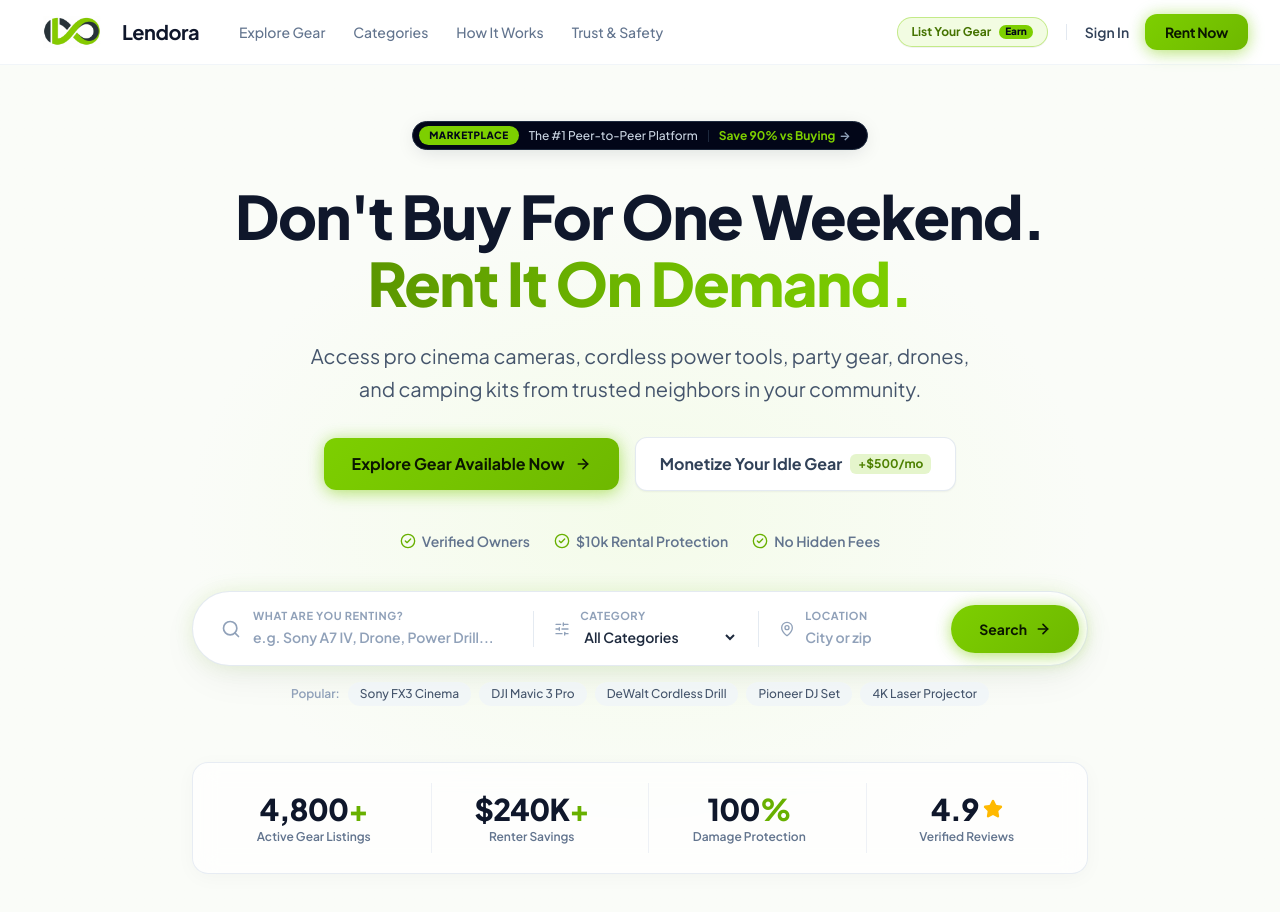
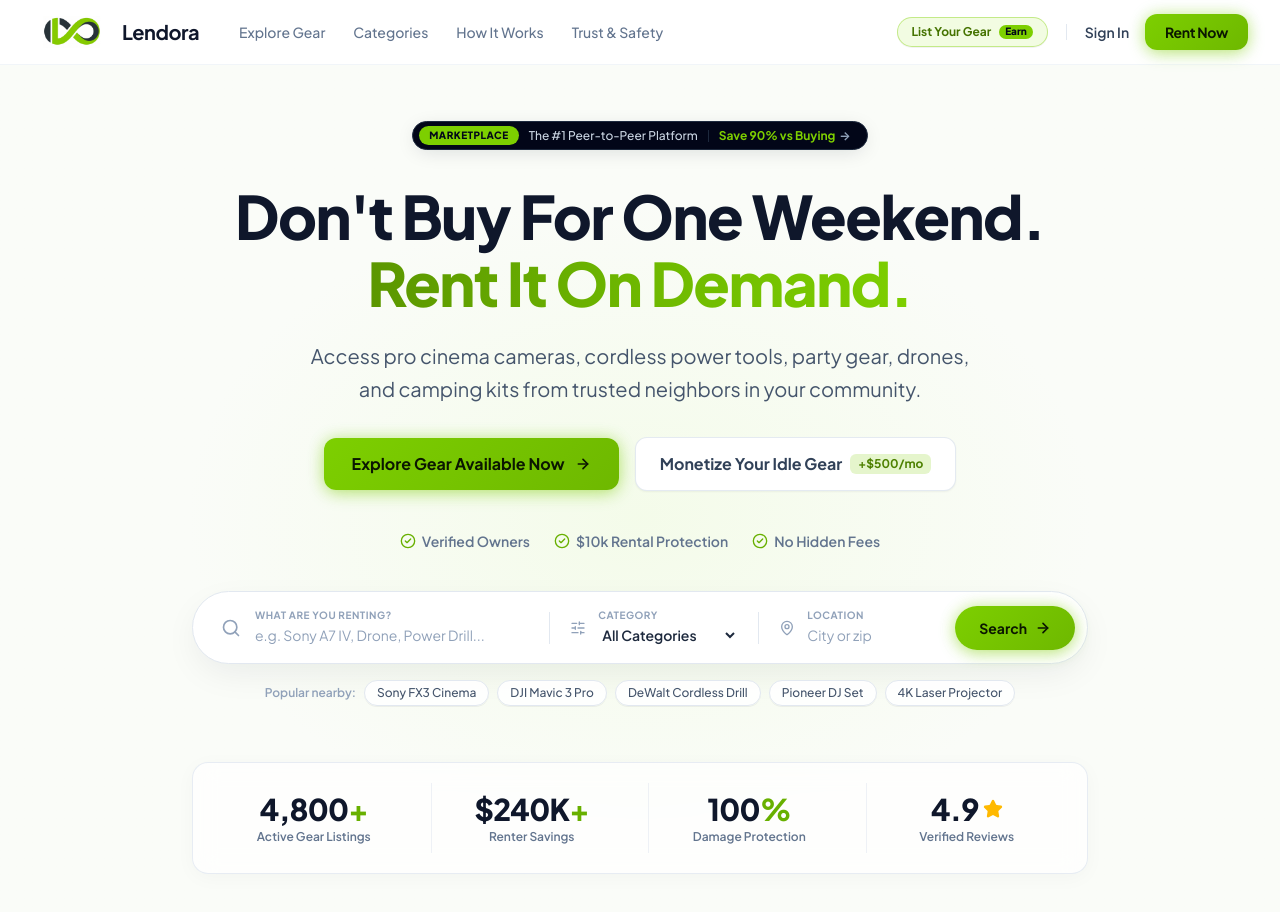
Before and after one commit to Zabedfolio/Lendora, a React (Vite) app: page / in a window 1280 px wide. Shown: the top 912 px of the page. Built offline with nearby package versions, Linux system fonts and the light colour scheme.

Commit message:
style(search): eliminate internal box borders and introduce seamless pill layout with hairline dividers

```diff
--- a/src/components/landing/RentalSearchBar.jsx
+++ b/src/components/landing/RentalSearchBar.jsx
@@ -31,20 +31,20 @@ export default function RentalSearchBar() {
     if (keyword) params.append('q', keyword)
     if (category && category !== 'All Categories') params.append('category', category)
     if (location) params.append('location', location)
+    // Multi-page navigation to /items with filters
     window.location.href = `/items?${params.toString()}`
   }
 
   return (
     <div className="w-full max-w-4xl mx-auto">
-      {/* Seamless Unified Search Bar — No Cluttered Nested Borders */}
-      <div className="bg-white rounded-2xl md:rounded-full border border-slate-200/90 shadow-[0_12px_40px_-6px_rgba(15,23,42,0.08),0_0_20px_rgba(125,207,0,0.12)] p-2 md:p-2 md:pl-7">
-        <form onSubmit={handleSearch} className="flex flex-col md:flex-row md:items-center gap-2 md:gap-0">
-
-          {/* Segment 1: Keyword Search */}
-          <div className="flex-1 flex items-center gap-3 py-2 px-3 md:px-0 md:pr-4 group">
-            <Search className="w-5 h-5 text-slate-400 group-focus-within:text-[#68B000] shrink-0 transition-colors" />
+      {/* Unified Search Pill Container — No inner box borders */}
+      <div className="bg-white p-1.5 sm:p-2 rounded-2xl md:rounded-full border border-slate-200 shadow-[0_12px_36px_-6px_rgba(15,23,42,0.08)] hover:shadow-[0_16px_40px_-6px_rgba(15,23,42,0.12)] transition-shadow duration-300">
+        <form onSubmit={handleSearch} className="flex flex-col md:flex-row items-stretch md:items-center">
+          {/* Keyword Search Field */}
+          <div className="flex-1 flex items-center gap-3.5 px-4 sm:px-5 py-2 rounded-xl md:rounded-full hover:bg-slate-50/90 focus-within:bg-slate-50/90 transition-colors">
+            <Search className="w-5 h-5 text-slate-400 shrink-0" />
             <div className="w-full text-left">
-              <label htmlFor="search-gear" className="block text-[11px] font-bold uppercase tracking-wider text-slate-400 group-focus-within:text-[#558C00] transition-colors">
+              <label htmlFor="search-gear" className="block text-[10px] font-bold uppercase tracking-wider text-slate-400">
                 What are you renting?
               </label>
               <input
@@ -53,26 +53,26 @@ export default function RentalSearchBar() {
                 placeholder="e.g. Sony A7 IV, Drone, Power Drill..."
                 value={keyword}
                 onChange={(e) => setKeyword(e.target.value)}
-                className="w-full bg-transparent text-sm font-semibold text-slate-900 placeholder:text-slate-400 focus:outline-none"
+                className="w-full bg-transparent text-sm font-semibold text-slate-900 placeholder:text-slate-400 placeholder:font-normal focus:outline-none"
               />
             </div>
           </div>
 
-          {/* Clean Vertical Divider (Desktop) */}
-          <div className="hidden md:block h-9 w-px bg-slate-200/90 shrink-0" />
+          {/* Hairline Divider */}
+          <div className="hidden md:block h-8 w-px bg-slate-200 shrink-0" />
 
-          {/* Segment 2: Category Dropdown */}
-          <div className="w-full md:w-56 flex items-center gap-2.5 py-2 px-3 md:px-5 group cursor-pointer">
-            <SlidersHorizontal className="w-4 h-4 text-slate-400 group-focus-within:text-[#68B000] shrink-0 transition-colors" />
+          {/* Category Dropdown Field */}
+          <div className="w-full md:w-52 flex items-center gap-3 px-4 sm:px-5 py-2 rounded-xl md:rounded-full hover:bg-slate-50/90 focus-within:bg-slate-50/90 transition-colors">
+            <SlidersHorizontal className="w-4 h-4 text-slate-400 shrink-0" />
             <div className="w-full text-left">
-              <label htmlFor="search-cat" className="block text-[11px] font-bold uppercase tracking-wider text-slate-400 group-focus-within:text-[#558C00] transition-colors">
+              <label htmlFor="search-cat" className="block text-[10px] font-bold uppercase tracking-wider text-slate-400">
                 Category
               </label>
               <select
                 id="search-cat"
                 value={category}
                 onChange={(e) => setCategory(e.target.value)}
-                className="w-full bg-transparent text-sm font-semibold text-slate-800 focus:outline-none cursor-pointer pr-4"
+                className="w-full bg-transparent text-sm font-semibold text-slate-800 focus:outline-none cursor-pointer"
               >
                 {categories.map((cat, idx) => (
                   <option key={idx} value={cat}>
@@ -83,14 +83,14 @@ export default function RentalSearchBar() {
             </div>
           </div>
 
-          {/* Clean Vertical Divider (Desktop) */}
-          <div className="hidden md:block h-9 w-px bg-slate-200/90 shrink-0" />
+          {/* Hairline Divider */}
+          <div className="hidden md:block h-8 w-px bg-slate-200 shrink-0" />
 
-          {/* Segment 3: Location */}
-          <div className="w-full md:w-48 flex items-center gap-2.5 py-2 px-3 md:px-5 group">
-            <MapPin className="w-4 h-4 text-slate-400 group-focus-within:text-[#68B000] shrink-0 transition-colors" />
+          {/* Location Field */}
+          <div className="w-full md:w-48 flex items-center gap-3 px-4 sm:px-5 py-2 rounded-xl md:rounded-full hover:bg-slate-50/90 focus-within:bg-slate-50/90 transition-colors">
+            <MapPin className="w-4 h-4 text-slate-400 shrink-0" />
             <div className="w-full text-left">
-              <label htmlFor="search-loc" className="block text-[11px] font-bold uppercase tracking-wider text-slate-400 group-focus-within:text-[#558C00] transition-colors">
+              <label htmlFor="search-loc" className="block text-[10px] font-bold uppercase tracking-wider text-slate-400">
                 Location
               </label>
               <input
@@ -99,31 +99,33 @@ export default function RentalSearchBar() {
                 placeholder="City or zip"
                 value={location}
                 onChange={(e) => setLocation(e.target.value)}
-                className="w-full bg-transparent text-sm font-semibold text-slate-900 placeholder:text-slate-400 focus:outline-none"
+                className="w-full bg-transparent text-sm font-semibold text-slate-900 placeholder:text-slate-400 placeholder:font-normal focus:outline-none"
               />
             </div>
           </div>
 
-          {/* Submit Search Button with lighting glow */}
+          {/* Search Button with subtle glow */}
+          <div className="p-1 shrink-0">
             <button
               type="submit"
-            className="btn-primary-glow w-full md:w-auto px-7 py-3 md:py-3.5 rounded-xl md:rounded-full flex items-center justify-center gap-2 text-sm font-bold text-slate-950 shrink-0 cursor-pointer shadow-md"
+              className="btn-primary-glow w-full md:w-auto px-6 py-3 rounded-xl md:rounded-full flex items-center justify-center gap-2 text-sm font-bold text-slate-950 cursor-pointer"
             >
               <span>Search</span>
               <ArrowRight className="w-4 h-4 stroke-[2.5]" />
             </button>
+          </div>
         </form>
       </div>
 
-      {/* Clean Minimalist Trending Tags */}
+      {/* Popular Search Tags */}
       <div className="flex flex-wrap items-center justify-center gap-2 mt-4 text-xs">
-        <span className="font-semibold text-slate-400">Popular:</span>
+        <span className="font-semibold text-slate-400">Popular nearby:</span>
         {trendingTags.map((tag, idx) => (
           <button
             key={idx}
             type="button"
             onClick={() => setKeyword(tag)}
-            className="px-3 py-1 rounded-full bg-slate-100/80 hover:bg-[#F2FCE2] text-slate-600 hover:text-[#457300] transition-colors font-medium cursor-pointer"
+            className="px-3 py-1 rounded-full bg-white/90 hover:bg-[#F2FCE2] text-slate-600 hover:text-[#4D8000] border border-slate-200 hover:border-[#7DCF00]/40 transition-all font-medium cursor-pointer shadow-2xs"
           >
             {tag}
           </button>
```
Lines whose indentation alone changed are shown as unchanged.
